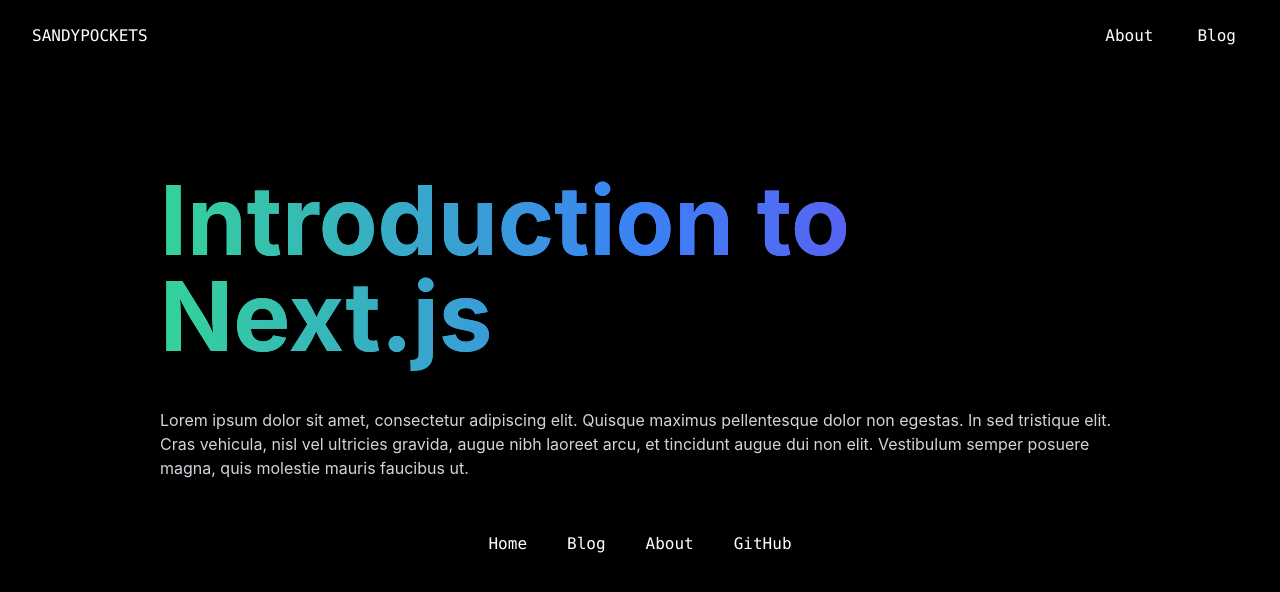
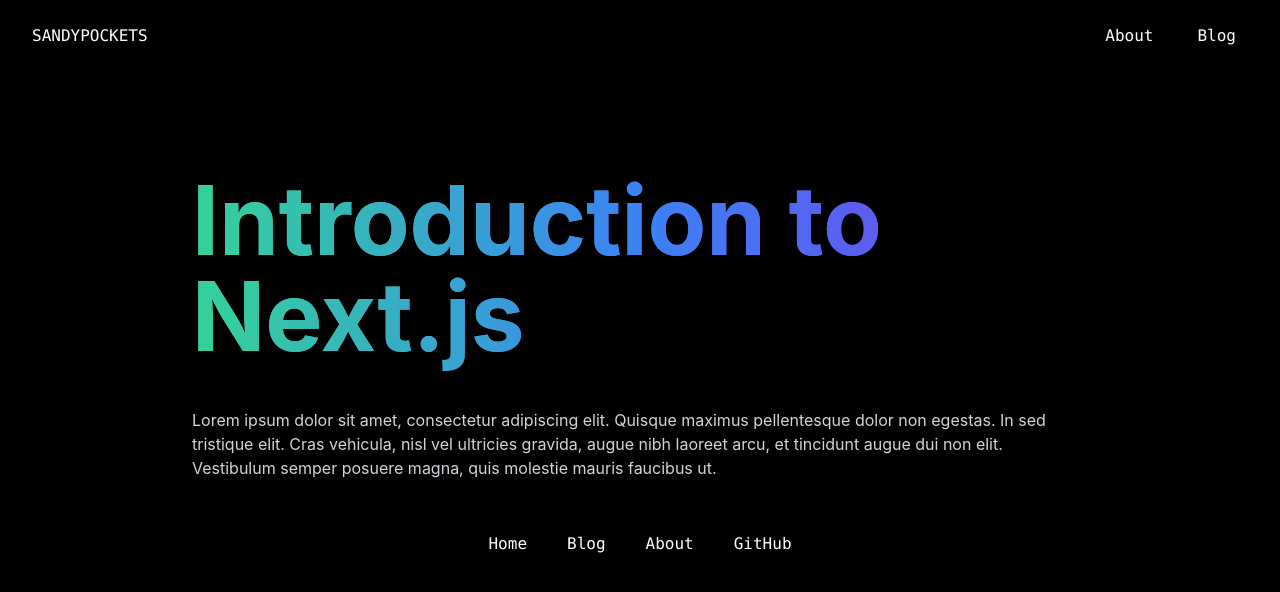
Before and after one commit to sandypockets/sandypockets-blog, a Next.js app: page /blog/hello-world in a window 1280 px wide. Shown: the top 592 px of the page. Built offline with nearby package versions, Linux system fonts and the light colour scheme; a web font is replaced by a local one.

Commit message:
Set max widths

```diff
--- a/components/article/BlogPost.jsx
+++ b/components/article/BlogPost.jsx
@@ -4,7 +4,7 @@ import Description from "./Description";
 export default function BlogPost({ children, meta}) {
   return (
     <>
-      <div className="mb-11 sm:my-11 lg:mx-24 2xl:mx-60">
+      <div className="mb-11 sm:my-11 lg:max-w-3xl xl:max-w-4xl 2xl:max-w-5xl">
         <ArticleTitle propsClass="flex justify-center h-auto pb-5 text-5xl font-bold text-transparent bg-clip-text bg-gradient-to-r from-green-400 via-blue-500 to-purple-600 sm:pb-7 sm:text-7xl lg:text-8xl 2xl:text-9xl " meta={meta} />
         <Description isBlogPost meta={meta} />
         <article className="mt-4 flex justify-center text-gray-300">{children}</article>
```
